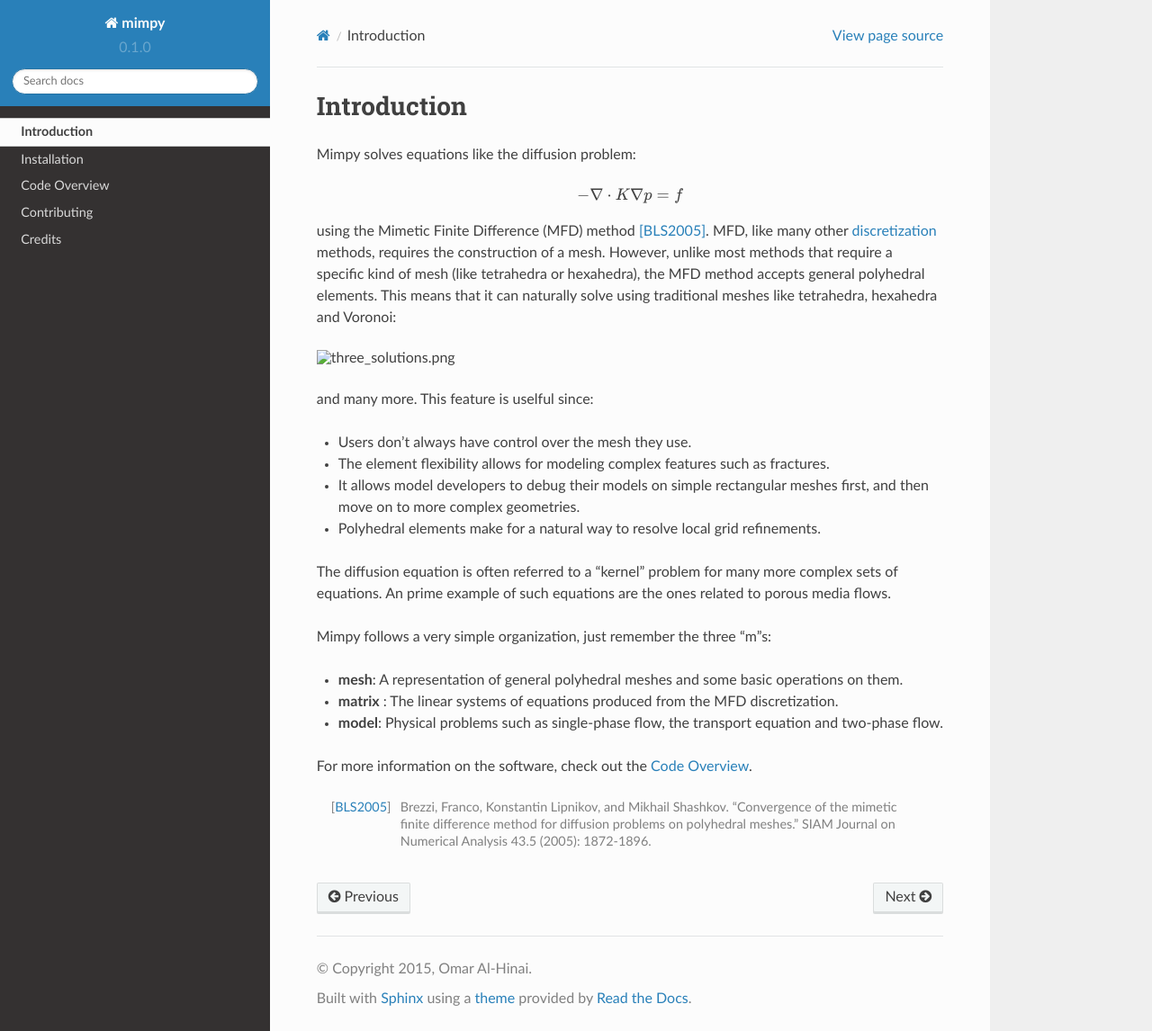
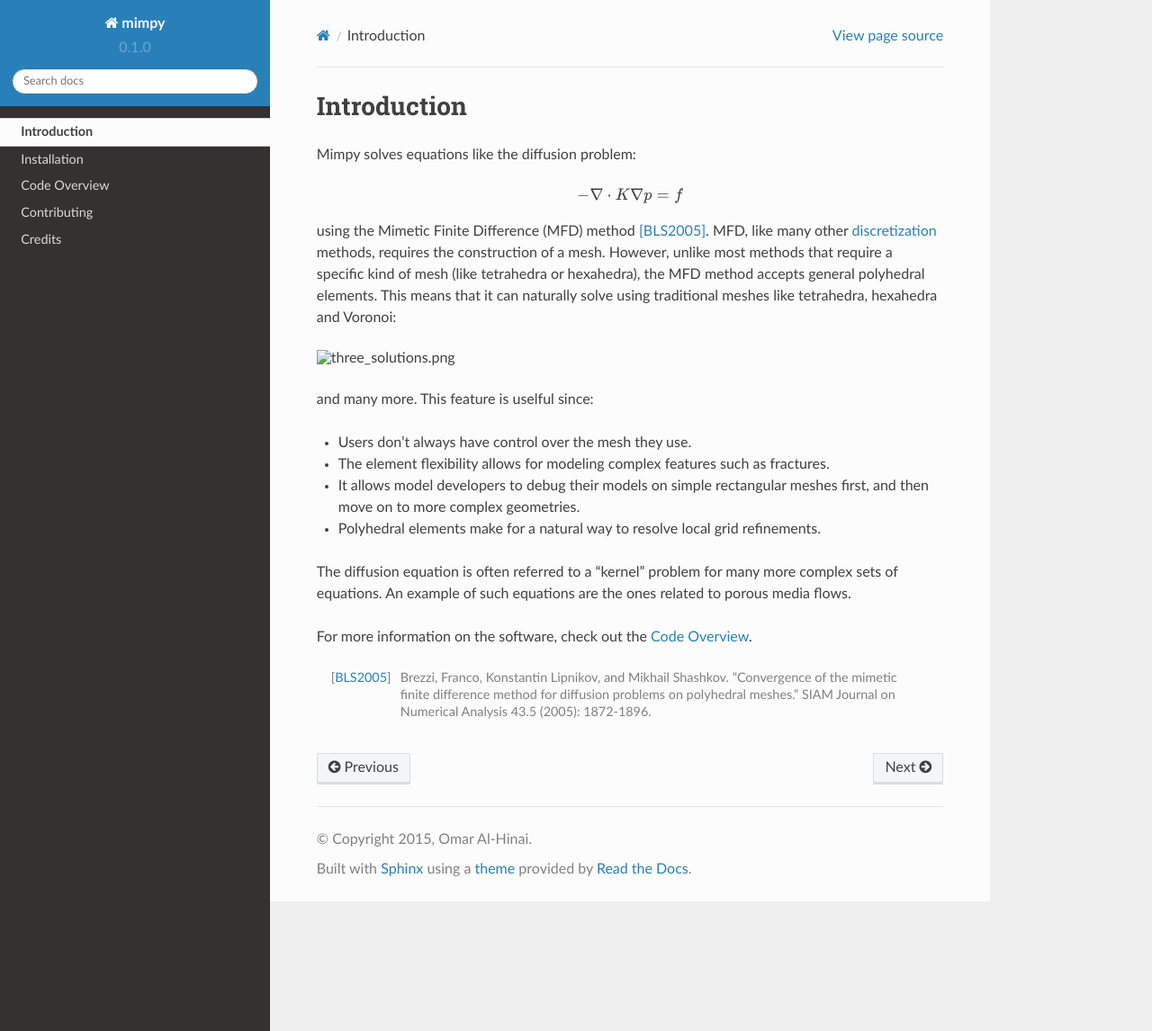
Before and after one commit to ohinai/mimpy, a Sphinx documentation site: the page built from docs/intro.rst, in a window 1280 px wide and 1146 px high. Shown: the whole window at 90% size. Built offline with Sphinx 7.4.7 and the Read the Docs theme 2.0.0, drawn with Linux system fonts in a browser that asks for light colours; pages that are not in the unit, such as notebooks, are missing from menus; the version number is read from the project's files by our own code.

Commit message:
before merge

```diff
--- a/docs/codeoverview.rst
+++ b/docs/codeoverview.rst
@@ -3,8 +3,6 @@
 Code Overview
 ==============
 
-Mimpy is designed to be a simple library, with a transparent set of data structures and
-methods.
 The code provides three main functions:
 
 - Basic polyehdral mesh representation and processing.
@@ -38,3 +36,6 @@ solve more complex systems such as single-phase and two-phase flow equations.
 
 .. image:: models.svg
    :align: center
+
+The **MFD** class serves as a critical separate between the mesh and model. It allows a model developer
+to solve the diffusion equation without having to directly deal with geometry.
--- a/docs/intro.rst
+++ b/docs/intro.rst
@@ -27,16 +27,9 @@ and many more. This feature is uselful since:
 - Polyhedral elements make for a natural way to resolve local grid refinements.
 
 The diffusion equation is often referred to a "kernel" problem for many more complex sets of
-equations. An prime example of such equations are the ones related to porous media flows.
-
-Mimpy follows a very simple organization, just remember the three "m"s:
-
-- **mesh**: A representation of general polyhedral meshes and some basic operations on them.
-- **matrix** : The linear systems of equations produced from the MFD discretization.
-- **model**: Physical problems such as single-phase flow, the transport equation and two-phase flow.
+equations. An example of such equations are the ones related to porous media flows.
 
 For more information on the software, check out the :ref:`codeoverview`.
-
 
 .. _discretization: http://en.wikipedia.org/wiki/Numerical_partial_differential_equations
 
--- a/mimpy/models/singlephase.rst
+++ b/mimpy/models/singlephase.rst
@@ -115,7 +115,7 @@ This problem can be rewritten as a linear system of equations:
    \end{array}\right) =
    \left(\begin{array}{c}
    0 \\
-   b
+   f
    \end{array}\right)
 
 .. note::
```
Also changed, not shown: 2 other files.
